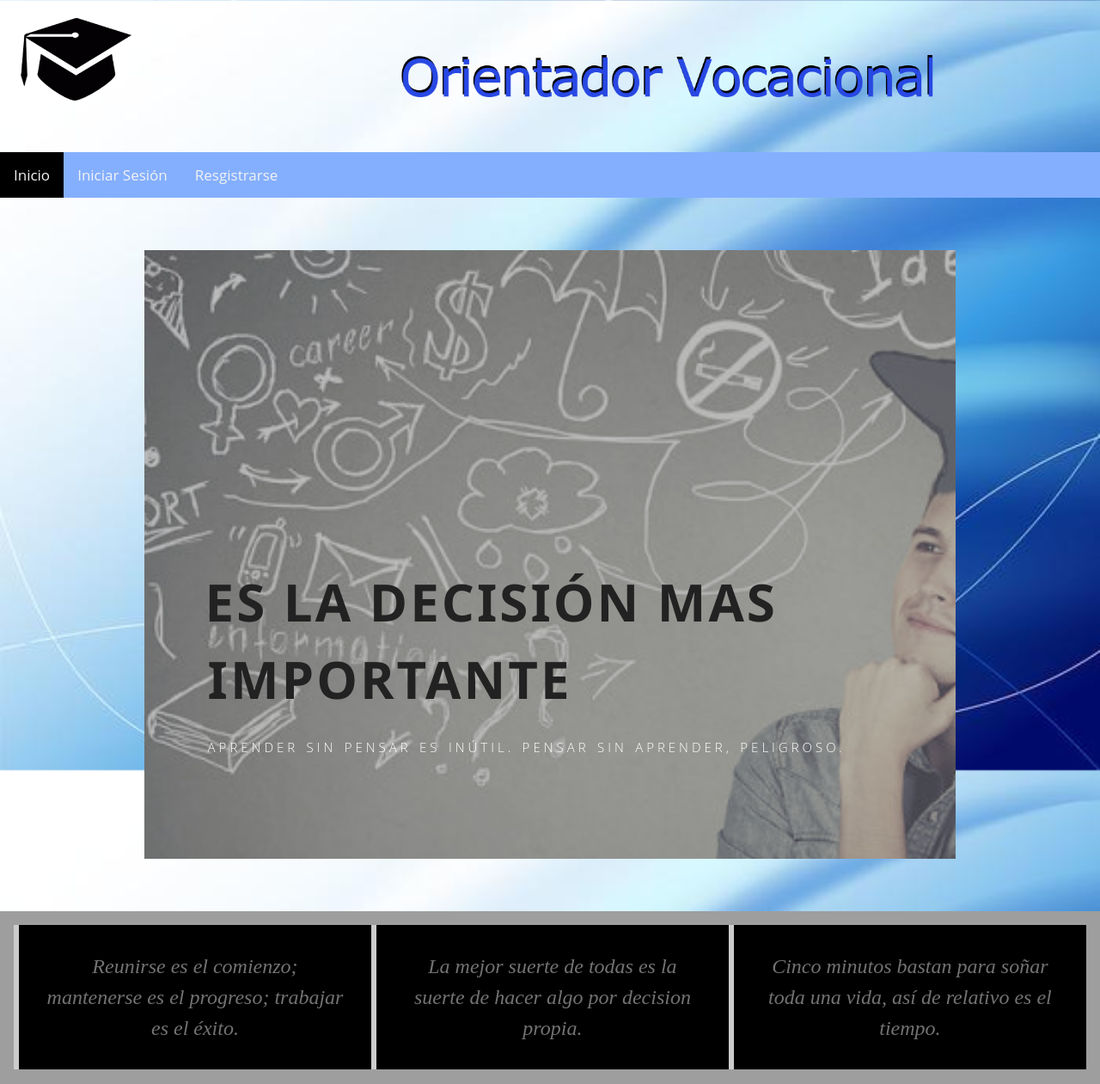
After one commit to hmendoza-coder/orientador-vocacional-website, a PHP site: page /Persona/ in a window 1280 px wide. The commit adds this page. Shown: the whole page at 86% size. Run offline with PHP 8.4, Linux system fonts and the light colour scheme.

Commit message:
F en el chat

```diff
--- a/Estilos/estilo.css
+++ b/Estilos/estilo.css
@@ -2,7 +2,7 @@
     box-sizing: border-box;
 }
 .button {
-    background-color: yellow; /* Green */
+    background-color: rgb(143, 153, 142); /* Green */
     border: none;
     color: white;
     padding: 15px 32px;
@@ -91,7 +91,7 @@ a.popup-cerrar {
 /* Close button on hover */
 .close:hover,
 .close:focus {
-  color: red;
+  color: blue;
   cursor: pointer;
 }
 
@@ -112,20 +112,20 @@ a.popup-cerrar {
 }
 
 body{
-  background-image: url("../Imagenes/background.jpg");
+  background-image: url("../Imagenes/blu.jpg");
   background-repeat: no-repeat;
   background-size: 100% 100%;
   margin: 0;
   font-family: Arial, Helvetica, sans-serif;
 }
 ul {
-  border-left: 5px solid rgb(255, 145, 0);;
+  border-left: 5px solid rgb(0, 153, 255);;
   list-style-type: none;
   padding: 10px 20px;
 }
 .topnav {
   overflow: hidden;
-  background-color: rgb(27, 26, 26);
+  background-color: rgb(132, 175, 255);
 }
 .topnav a {
   float: left;
@@ -137,7 +137,7 @@ ul {
   font-size: 17px;
 }
 .topnav a:hover {
-  background-color: rgb(255, 0, 0);
+  background-color: rgb(0, 183, 255);
   color: white;
 }
 .active {
--- a/Estilos/slider.css
+++ b/Estilos/slider.css
@@ -81,7 +81,6 @@ img {
 .container {
   width: 100%;
   height: 100vh;
-  background-color: rgb(255, 145, 0);
   display: flex;
   position: relative;
 }
--- /dev/null
+++ b/Javascript/slider.js
@@ -0,0 +1,137 @@
+let slide_data = [
+    {
+      'src':'Imagenes/elegir1.jpg',
+      'title':'<b>Es la decisión mas importante</b>',
+      'copy':'ES LA QUE TOMAS EN LA CARRERA.'
+    },
+    {
+      'src':'Imagenes/optimismo1.jpg',
+      'title':'<b>Todo es práctica en la vida</b>',
+      'copy':'ESTUDIAR PARA UNO MISMO, ES MEJOR.'
+    },
+    {
+      'src':'Imagenes/universitarios1.jpg',
+      'title':'<b>El éxito depende del esfuerzo</b>',
+      'copy':'UN CLASICO EN MEXICO.'
+    },
+    {
+      'src':'Imagenes/fondo2.jpg',
+      'title':'<b>Leer cultiva tu mente</b>',
+      'copy':'LAS TRADICIONALES SON ESPECIALIDAD.'
+    },
+
+  ];
+  let slides = [],
+    captions = [];
+
+  let autoplay = setInterval(function(){
+    nextSlide();
+  },5000);
+  let container = document.getElementById('container');
+  let leftSlider = document.getElementById('left-col');
+  // console.log(leftSlider);
+  let down_button = document.getElementById('down_button');
+  // let caption = document.getElementById('slider-caption');
+  // let caption_heading = caption.querySelector('caption-heading');
+
+  down_button.addEventListener('click',function(e){
+    e.preventDefault();
+    clearInterval(autoplay);
+    nextSlide();
+    autoplay;
+  });
+
+  for (let i = 0; i< slide_data.length; i++){
+    let slide = document.createElement('div'),
+        caption = document.createElement('div'),
+        slide_title = document.createElement('div');
+
+    slide.classList.add('slide');
+    slide.setAttribute('style','background:url('+slide_data[i].src+')');
+    caption.classList.add('caption');
+    slide_title.classList.add('caption-heading');
+    slide_title.innerHTML = '<h1>'+slide_data[i].title+'</h1>';
+
+    switch(i){
+      case 0:
+          slide.classList.add('current');
+          caption.classList.add('current-caption');
+          break;
+      case 1:
+          slide.classList.add('next');
+          caption.classList.add('next-caption');
+          break;
+      case slide_data.length -1:
+        slide.classList.add('previous');
+        caption.classList.add('previous-caption');
+        break;
+      default:
+         break;
+    }
+    caption.appendChild(slide_title);
+    caption.insertAdjacentHTML('beforeend','<div class="caption-subhead"><span>Aprender sin pensar es inútil. Pensar sin aprender, peligroso. </span></div>');
+    slides.push(slide);
+    captions.push(caption);
+    leftSlider.appendChild(slide);
+    container.appendChild(caption);
+  }
+  // console.log(slides);
+
+  function nextSlide(){
+    // caption.classList.add('offscreen');
+
+    slides[0].classList.remove('current');
+    slides[0].classList.add('previous','change');
+    slides[1].classList.remove('next');
+    slides[1].classList.add('current');
+    slides[2].classList.add('next');
+    let last = slides.length -1;
+    slides[last].classList.remove('previous');
+
+    captions[0].classList.remove('current-caption');
+    captions[0].classList.add('previous-caption','change');
+    captions[1].classList.remove('next-caption');
+    captions[1].classList.add('current-caption');
+    captions[2].classList.add('next-caption');
+    let last_caption = captions.length -1;
+
+    // console.log(last);
+    captions[last].classList.remove('previous-caption');
+
+    let placeholder = slides.shift();
+    let captions_placeholder = captions.shift();
+    slides.push(placeholder);
+    captions.push(captions_placeholder);
+  }
+
+  let heading = document.querySelector('.caption-heading');
+
+
+  // https://jonsuh.com/blog/detect-the-end-of-css-animations-and-transitions-with-javascript/
+  function whichTransitionEvent(){
+    var t,
+        el = document.createElement("fakeelement");
+
+    var transitions = {
+      "transition"      : "transitionend",
+      "OTransition"     : "oTransitionEnd",
+      "MozTransition"   : "transitionend",
+      "WebkitTransition": "webkitTransitionEnd"
+    }
+
+    for (t in transitions){
+      if (el.style[t] !== undefined){
+        return transitions[t];
+      }
+    }
+  }
+
+  var transitionEvent = whichTransitionEvent();
+  caption.addEventListener(transitionEvent, customFunction);
+
+  function customFunction(event) {
+    caption.removeEventListener(transitionEvent, customFunction);
+    console.log('animation ended');
+
+    // Do something when the transition ends
+  }
--- /dev/null
+++ b/index.php
@@ -0,0 +1,124 @@
+<?php
+// Inicio de sesion.
+	include "Cliente.php";
+?>
+<!DOCTYPE html>
+<html lang="es">
+    <head>
+        <!-- Declaracion del head -->
+        <meta charset="UTF-8">
+        <meta name="viewport" content="width=device-width, initial-scale=1.0">
+        <link rel="stylesheet" href="Estilos/3wschools.css" type="text/css">
+        <link rel="stylesheet" href="Estilos/estilo.css" type="text/css">
+        <link rel="stylesheet" href="Estilos/slider.css">
+        <link rel="stylesheet" href="estiloResultado.css">
+        <link rel="stylesheet" href="https://cdnjs.cloudflare.com/ajax/libs/font-awesome/4.7.0/css/font-awesome.min.css">
+        <title>Inicio - Orientador Vocacional</title>
+    </head>
+<body>
+
+	<!--Header con logo y nombre de usuario-->
+	<div class = "w3-row">
+		<div class = "col-3"><a href="index.php"><img src="Imagenes/birrete.png" alt="Orientador Logo" style="width:50%;height:50%;"></a></div>
+		<div class="col-1"></div>
+		<div class="col-8 w3-animate-zoom"><img src="Imagenes/letreno.png" alt="Orientador Logo" style="width:80%;height:80%;">  <!-- Imagen fea puede quitarse y escribir texto -->
+
+		</div>
+	</div>
+
+
+	<!--Barra de menu responsiva-->
+	<div class="topnav" id="myTopnav">
+            <a href="index.php" class="active" >Inicio</a>
+            <?php
+				if(isset($_SESSION['idSesion'])){?>
+                <a href="resultado.php" onclick="return validarConexion();">Mostrar resultados</a><?php
+                }
+            ?>
+			<?php
+				if(isset($_SESSION['idSesion'])){
+                    ?>
+					<a href="test.php">Comenzar Test</a>
+					<?php
+				}
+			?><?php
+            if(!isset($_SESSION['idSesion'])){?>
+                <a href="login.html" class="popup-link" >Iniciar Sesión</a>
+                <a href="registro.php" class="popup-link" >Resgistrarse</a><?php
+            }
+            else{?>
+                <a href="PHP/cerrarSesion.php" class="popup-link" onclick =" return alertaSalida();">Cerrar Sesión</a><?php
+            }
+            ?>
+
+            <a href="javascript:void(0);" class="icon" onclick="myFunction()">
+				<i class="fa fa-bars"></i>
+            </a>
+            <?php
+				if(isset($_SESSION['idSesion'])){?>
+                <div class="col-6 w3-right-align">Bienvenido <b><?php echo $_SESSION['nombres'] ?></b></div><?php
+                }
+            ?>
+    </div>
+
+<!-- Slider de imagenes -->
+<div class = "w3-row">
+    <div class="col-1"></div>
+    <div class="col-10">
+<div class="container" id="container" >
+	<div class="caption" id="slider-caption">
+	  <div class="caption-heading">
+		<h1>Lorem Ipsum</h1>
+	  </div>
+	  <div class="caption-subhead"><span>dolor sit amet, consectetur adipiscing elit. </span></div><a class="btn" href="#">Sit Amet</a>
+	</div>
+	<div class="left-col" id="left-col">
+	  <div id="left-slider"></div>
+	</div>
+	<div class="nav">
+	  <li class="slide-up"> <a href="#"></a></li>
+	  <li class="slide-down"> <a id="down_button" href="#">></a></li>
+    </div>
+  </div>
+    </div>
+  <div class="col-1"></div>
+</div>
+
+<footer class="w3-container w3-gray w3-center">
+	<div class="w3-row">
+        <div class="col-4 w3-panel w3-leftbar w3-black">
+            <div class="col-12">
+            <p class="w3-xlarge w3-serif w3-animate-fading"> <i>Reunirse es el comienzo; mantenerse es el progreso; trabajar es el éxito. </i></p>
+            </div>
+        </div>
+        <div class="col-4 w3-panel w3-leftbar w3-black">
+            <div class="col-12">
+                <p class="w3-xlarge w3-serif w3-animate-fading"> <i>La mejor suerte de todas es la suerte de hacer algo por decision propia. </i></p>
+            </div>
+        </div>
+        <div class="col-4 w3-panel w3-leftbar w3-black">
+            <div class="col-12">
+            <p class="w3-xlarge w3-serif w3-animate-fading"> <i>Cinco minutos bastan para soñar toda una vida, así de relativo es el tiempo. </i></p>
+            </div>
+        </div>
+    </div>
+</footer>
+
+<script>
+	// Menu responsivo
+	function myFunction() {
+		var x = document.getElementById("myTopnav");
+		if (x.className === "topnav") {
+			x.className += " responsive";
+		} else {
+			x.className = "topnav";
+		}
+	}
+</script>
+    <script src="https://ajax.googleapis.com/ajax/libs/jquery/3.3.1/jquery.min.js"></script>
+    <script src="https://maxcdn.bootstrapcdn.com/bootstrap/3.3.7/js/bootstrap.min.js"></script>
+    <script src="Javascript/slider.js"></script>
+    <script src="Javascript/validarTest.js"></script>
+    <script src="Javascript/validar.js"></script>
+</body>
+</html>
```
Also changed, not shown: PHP/cerrarSesion.php (+11 -5 lines), registro.php (+16 -9 lines), imagenes/birrete.png (added), imagenes/elegir1.jpg (added), imagenes/fondo1.jpg (added), imagenes/fondo2.jpg (added), imagenes/letreno.png (added), imagenes/optimismo1.jpg (added), imagenes/universitarios1.jpg (added).
